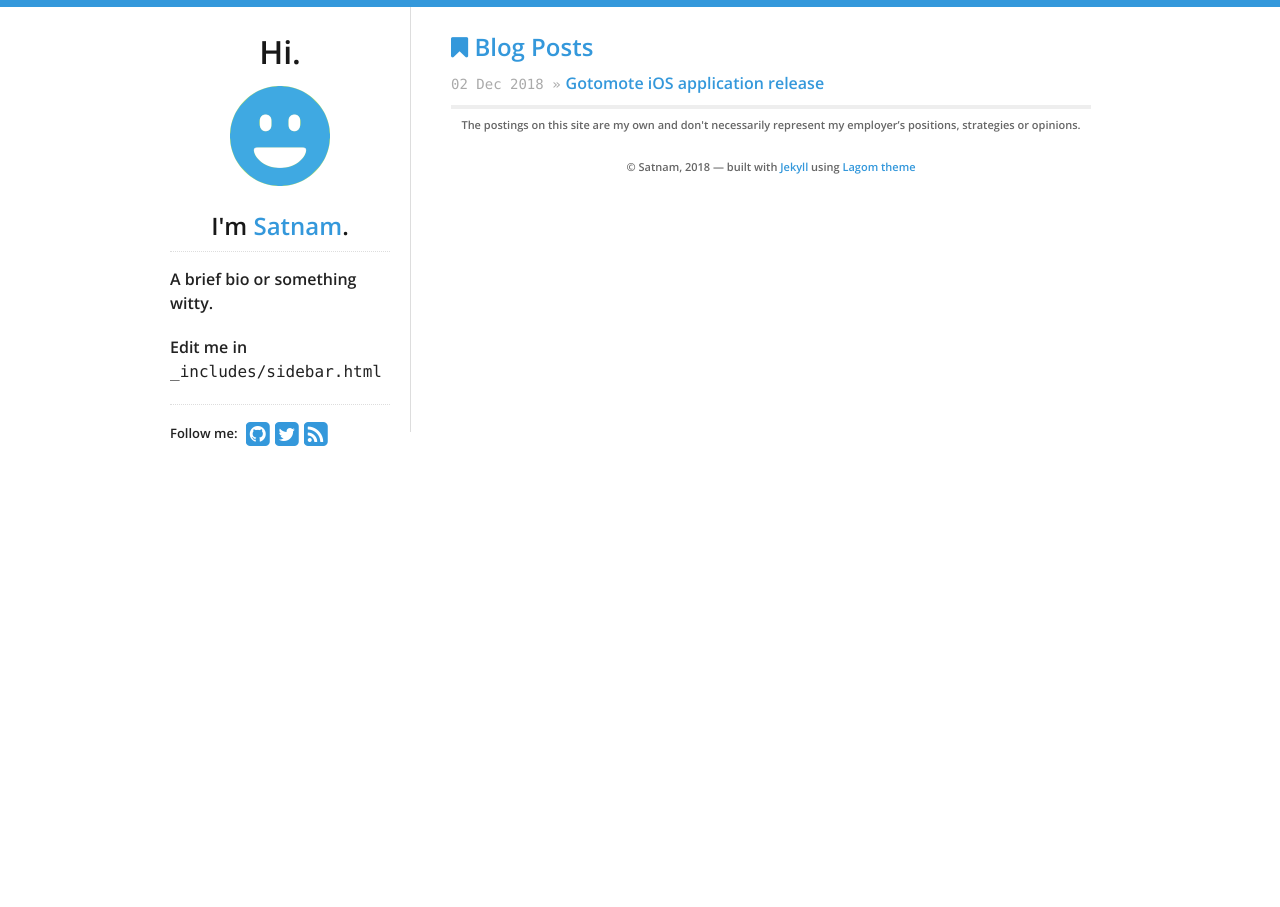
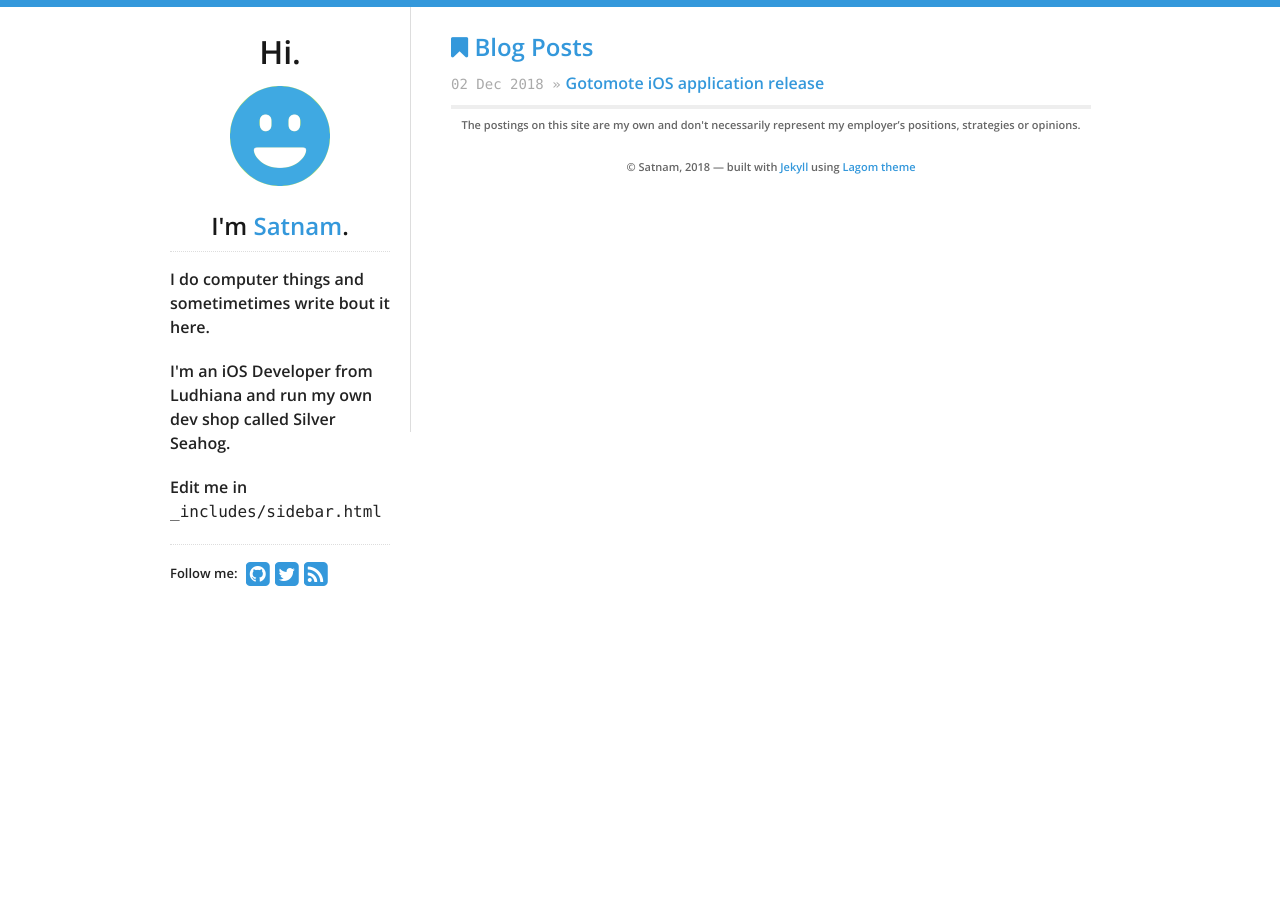
Before and after one commit to 29satnam/29satnam.github.io, a Jekyll site: the page built from index.html, in a window 1280 px wide. Built offline with Jekyll 4.4.1, drawn with Linux system fonts in a browser that asks for light colours.

Commit message:
Update sidebar.html

```diff
--- a/_includes/sidebar.html
+++ b/_includes/sidebar.html
@@ -9,7 +9,8 @@
   </a>
   <h2>I'm <a href="/">{{ site.data.theme.name }}</a>.</h2>
   <div id="bio">
-    <p>A brief bio or something witty.</p>
+    <p>I do computer things and sometimetimes write bout it here.</p>
+    <p>I'm an iOS Developer from Ludhiana and run my own dev shop called Silver Seahog.</p>
     <p>
       Edit me in <code>_includes/sidebar.html</code>
     </p>
```
